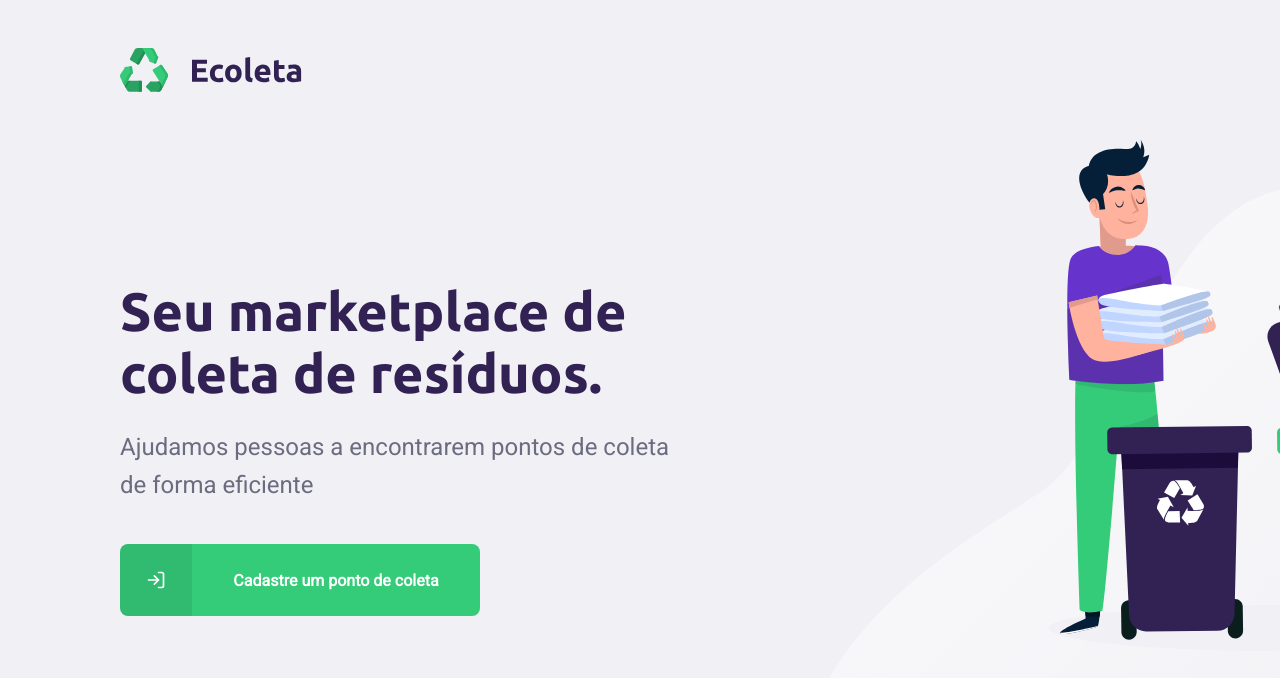
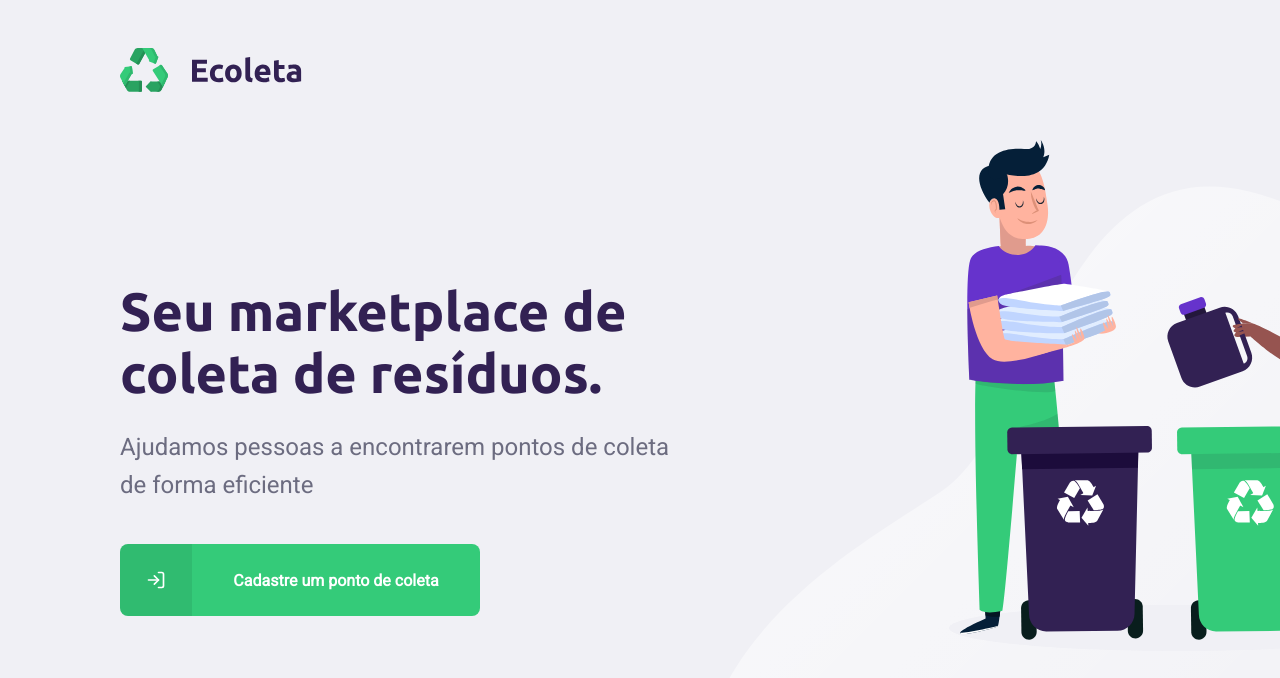
Before and after one commit to lpaganete/next_level_week, a React (Create React App) app in the folder web/: page / in a window 1280 px wide. Shown: the top 678 px of the page. Built offline with nearby package versions, Linux system fonts and the light colour scheme.

Commit message:
Inciando projeto mobile

```diff
--- a/web/src/pages/Home/styles.css
+++ b/web/src/pages/Home/styles.css
@@ -1,7 +1,7 @@
 #page-home {
     height: 100vh;
 
-    background: url('../../assets/home-background.svg') no-repeat 800px bottom;
+    background: url('../../assets/home-background.svg') no-repeat 700px bottom;
   }
 
   #page-home .content {
```
